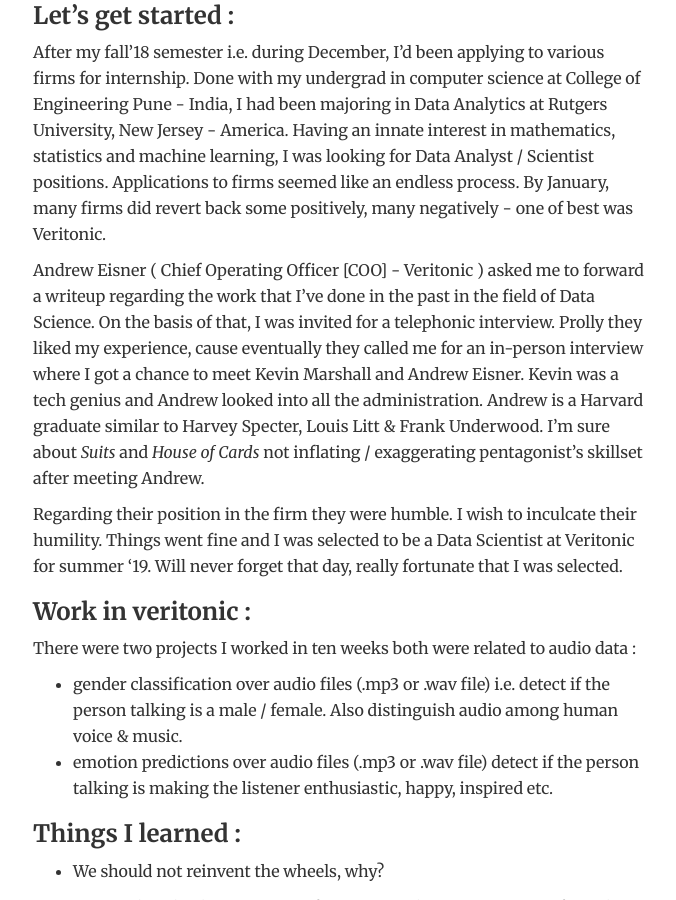
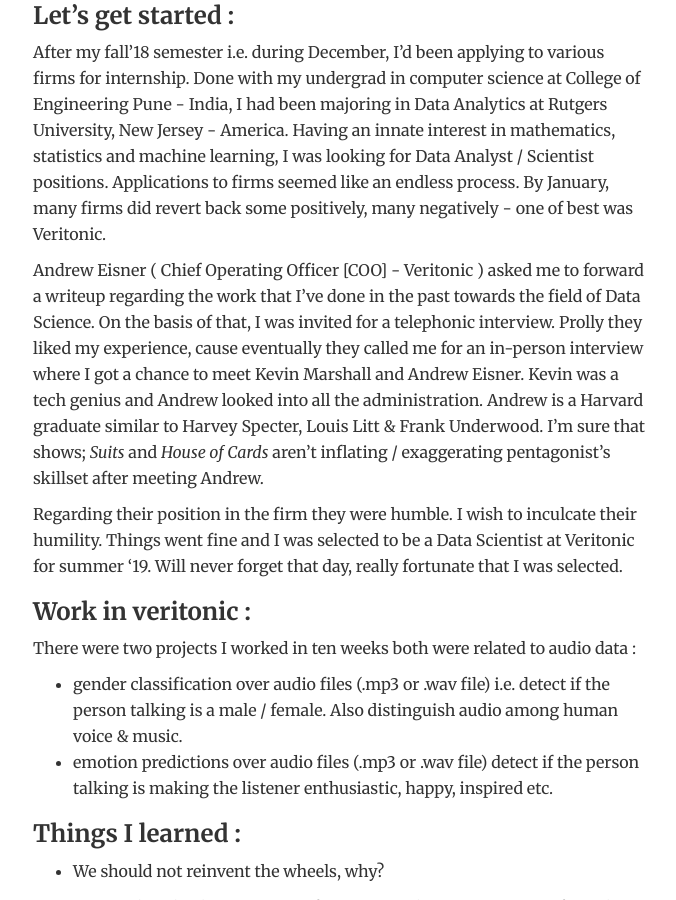
Before and after one commit to shradhit7/shradhit7.github.io, a Jekyll site: the page built from _posts/2019-08-23- Summer Internship at Veritonic.md, in a window 1280 px wide and 900 px high, scrolled down 458 px. Shown: the whole window, without its empty margins (301-977 px from the left). Built offline with Jekyll 4.4.1, drawn with Linux system fonts in a browser that asks for light colours.

Commit message:
Update 2019-08-23- Summer Internship at Veritonic.md

```diff
--- a/_posts/2019-08-23- Summer Internship at Veritonic.md
+++ b/_posts/2019-08-23- Summer Internship at Veritonic.md
@@ -11,7 +11,7 @@
 
 After my fall'18 semester i.e. during December, I'd been applying to various firms for internship. Done with my undergrad in computer science at College of Engineering Pune - India, I had been majoring in Data Analytics at Rutgers University, New Jersey - America. Having an innate interest in mathematics, statistics and machine learning, I was looking for Data Analyst / Scientist positions. Applications to firms seemed like an endless process. By January, many firms did revert back some positively, many negatively - one of best was Veritonic.
 
-Andrew Eisner ( Chief Operating Officer [COO] - Veritonic ) asked me to forward a writeup regarding the work that I've done in the past in the field of Data Science. On the basis of that, I was invited for a telephonic interview. Prolly they liked my experience, cause eventually they called me for an in-person interview where I got a chance to meet Kevin Marshall and Andrew Eisner. Kevin was a tech genius and Andrew looked into all the administration. Andrew is a Harvard graduate similar to Harvey Specter, Louis Litt & Frank Underwood. I'm sure about _Suits_ and _House of Cards_ not inflating / exaggerating pentagonist's skillset after meeting Andrew.
+Andrew Eisner ( Chief Operating Officer [COO] - Veritonic ) asked me to forward a writeup regarding the work that I've done in the past towards the field of Data Science. On the basis of that, I was invited for a telephonic interview. Prolly they liked my experience, cause eventually they called me for an in-person interview where I got a chance to meet Kevin Marshall and Andrew Eisner. Kevin was a tech genius and Andrew looked into all the administration. Andrew is a Harvard graduate similar to Harvey Specter, Louis Litt & Frank Underwood. I'm sure that shows; _Suits_ and _House of Cards_ aren't inflating / exaggerating pentagonist's skillset after meeting Andrew.
 
 Regarding their position in the firm they were humble. I wish to inculcate their humility. Things went fine and I was selected to be a Data Scientist at Veritonic for summer '19. Will never forget that day, really fortunate that I was selected.
 
```
